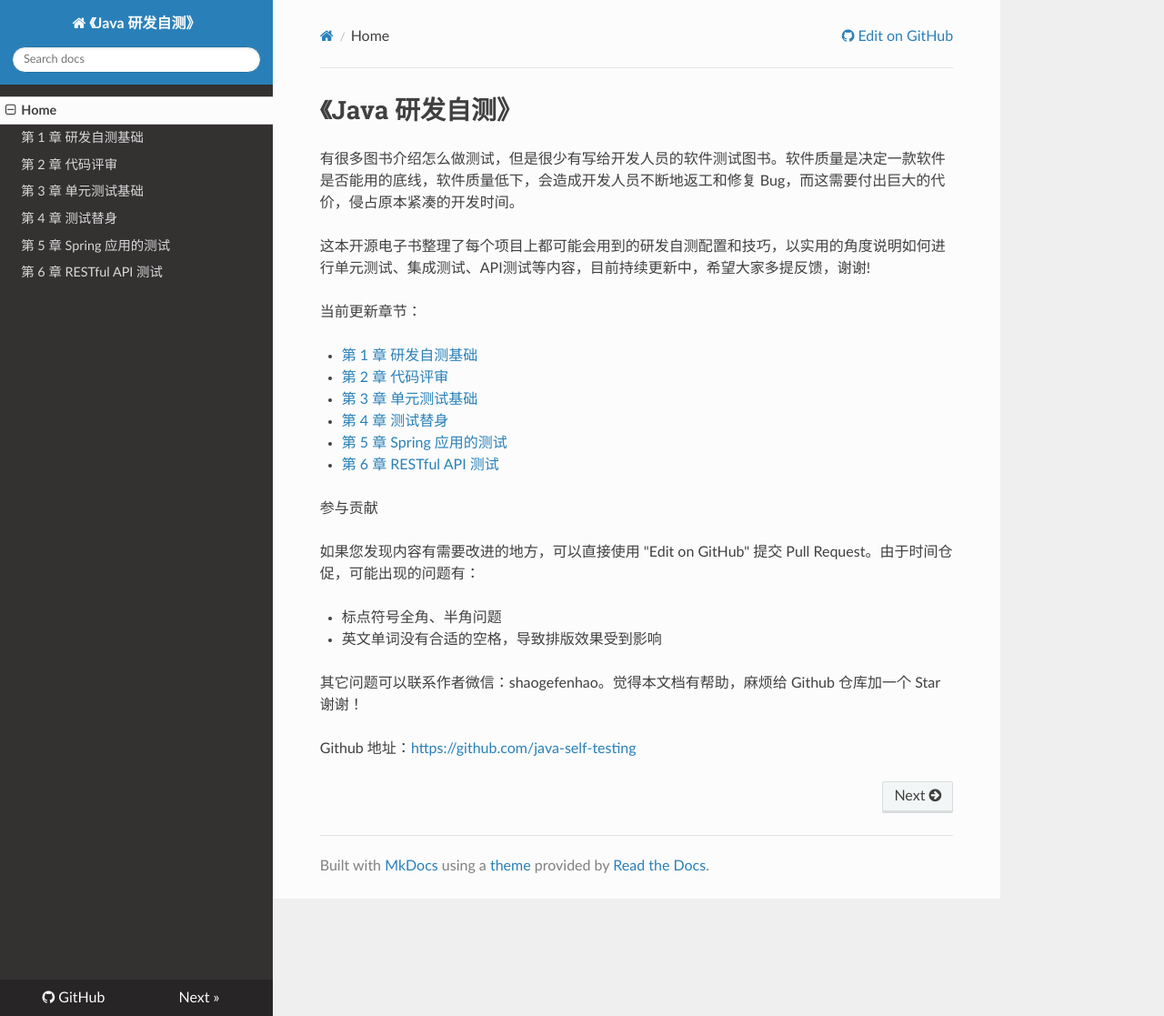
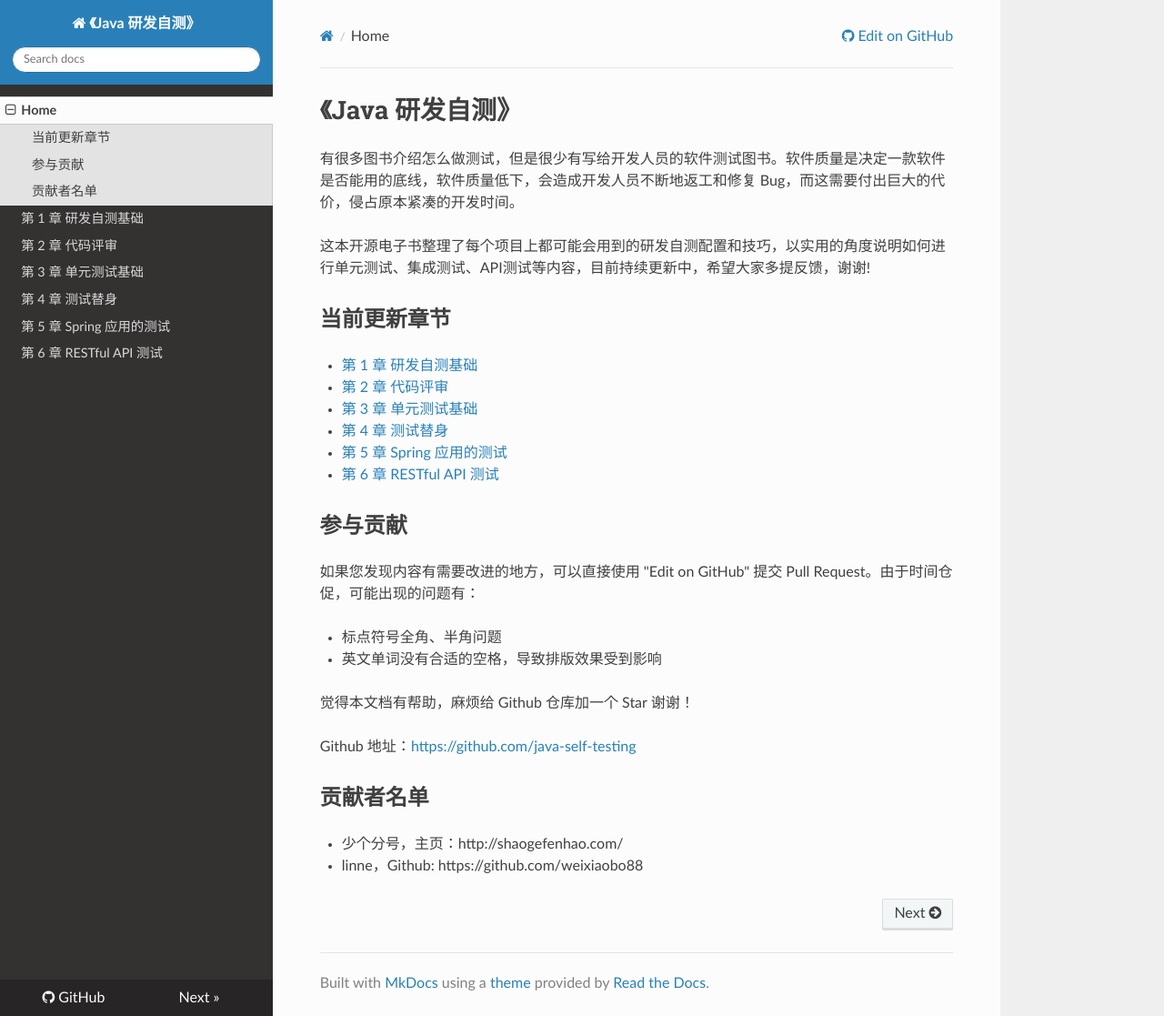
Before and after one commit to java-self-testing/java-self-testing-book, an MkDocs documentation site: the page built from docs/index.md, in a window 1280 px wide and 1117 px high. Shown: the whole window at 91% size. Built offline with MkDocs 1.6.1, drawn with Linux system fonts in a browser that asks for light colours; nearby versions of some CDN libraries.

Commit message:
feat: add contributors

```diff
--- a/docs/index.md
+++ b/docs/index.md
@@ -4,7 +4,7 @@
 
 这本开源电子书整理了每个项目上都可能会用到的研发自测配置和技巧，以实用的角度说明如何进行单元测试、集成测试、API测试等内容，目前持续更新中，希望大家多提反馈，谢谢!
 
-当前更新章节：
+## 当前更新章节
 
 - [第 1 章 研发自测基础](./01-self-testing-fundamentals)
 - [第 2 章 代码评审](./02-code-review)
@@ -13,13 +13,18 @@
 - [第 5 章 Spring 应用的测试](./05-testing-with-spring)
 - [第 6 章 RESTful API 测试](./06-api-testing)
 
-参与贡献
+## 参与贡献
 
 如果您发现内容有需要改进的地方，可以直接使用 "Edit on GitHub" 提交 Pull Request。由于时间仓促，可能出现的问题有：
 
 - 标点符号全角、半角问题
 - 英文单词没有合适的空格，导致排版效果受到影响
 
-其它问题可以联系作者微信：shaogefenhao。觉得本文档有帮助，麻烦给 Github 仓库加一个 Star 谢谢！
+觉得本文档有帮助，麻烦给 Github 仓库加一个 Star 谢谢！
 
 Github 地址：[https://github.com/java-self-testing](https://github.com/java-self-testing)
+
+## 贡献者名单
+
+- 少个分号，主页：http://shaogefenhao.com/
+- linne，Github: https://github.com/weixiaobo88
```
